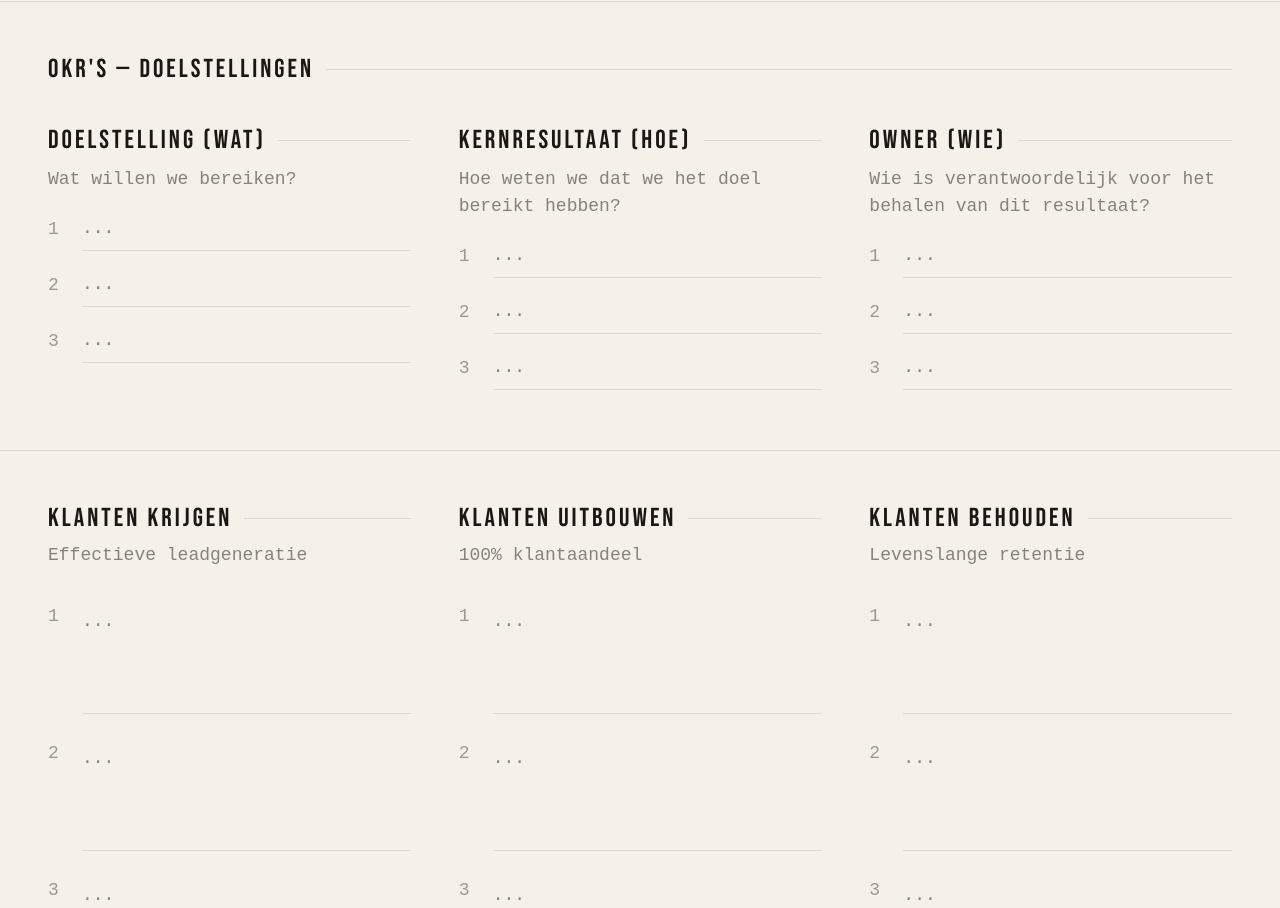
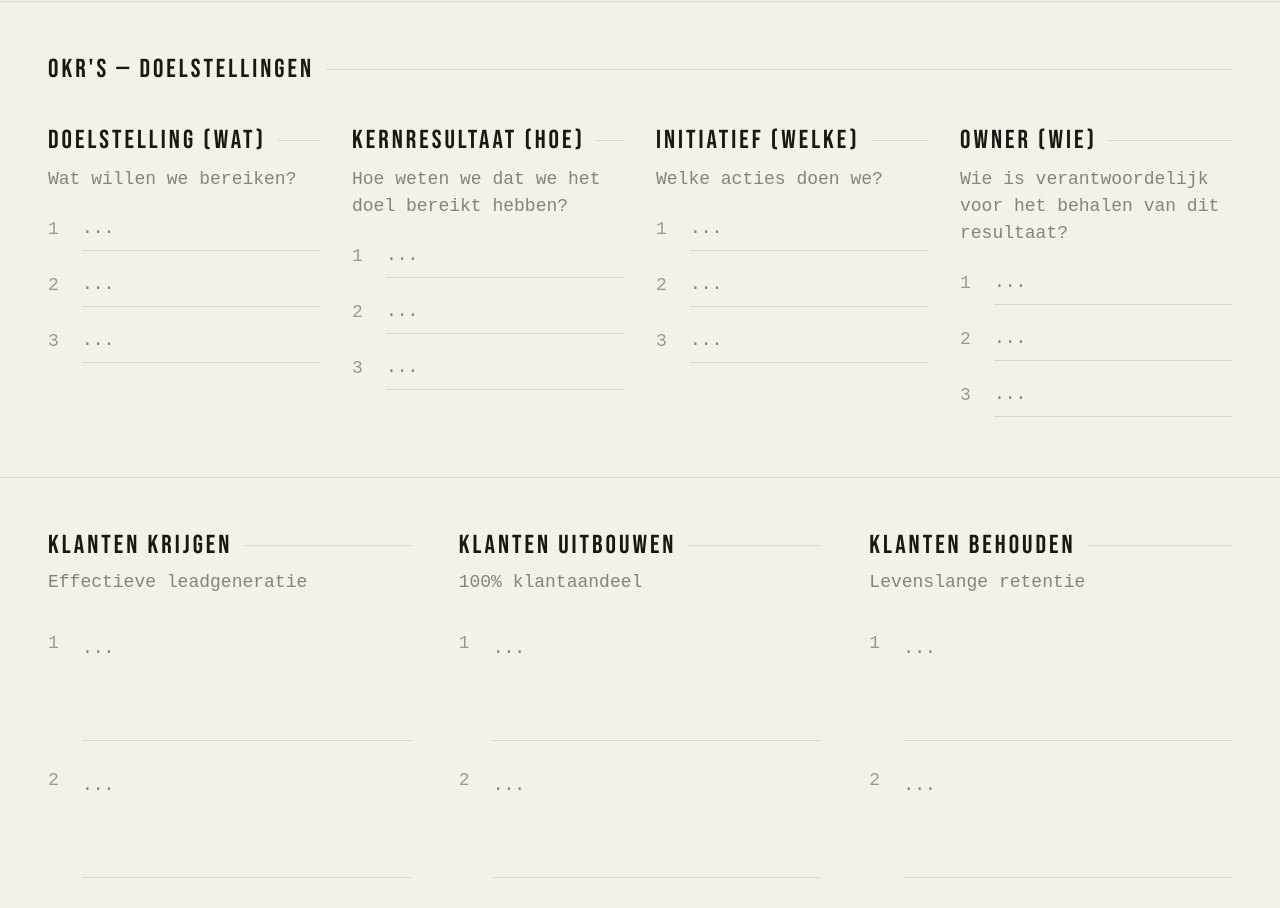
Before and after one commit to arnoceo-ops/arno-blog, a Next.js app: page /canvas/uitvoering in a window 1280 px wide. Shown: the part 1200-2108 px from the top of the page. Built offline with nearby package versions, Linux system fonts and the light colour scheme; no server answers.

Commit message:
okr 4 kolommen met initiatief welke toegevoegd

```diff
--- a/app/canvas/uitvoering/page.tsx
+++ b/app/canvas/uitvoering/page.tsx
@@ -20,12 +20,15 @@ const ALL_FIELDS: FieldDef[] = [
   { id: 'cruciale_kpi', label: 'Cruciale KPI', sub: '', type: 'input' },
   { id: 'okr_wat_1', label: 'DOELSTELLING (WAT)', sub: 'Wat willen we bereiken?', type: 'textarea' },
   { id: 'okr_hoe_1', label: 'KERNRESULTAAT (HOE)', sub: 'Hoe weten we dat we het doel bereikt hebben?', type: 'textarea' },
+  { id: 'okr_initiatief_1', label: 'INITIATIEF (WELKE)', sub: 'Welke acties doen we?', type: 'textarea' },
   { id: 'okr_wie_1', label: 'OWNER', sub: 'Wie is verantwoordelijk voor het behalen van dit resultaat?', type: 'input' },
   { id: 'okr_wat_2', label: 'DOELSTELLING (WAT)', sub: 'Wat willen we bereiken?', type: 'textarea' },
   { id: 'okr_hoe_2', label: 'KERNRESULTAAT (HOE)', sub: 'Hoe weten we dat we het doel bereikt hebben?', type: 'textarea' },
+  { id: 'okr_initiatief_2', label: 'INITIATIEF (WELKE)', sub: 'Welke acties doen we?', type: 'textarea' },
   { id: 'okr_wie_2', label: 'OWNER', sub: 'Wie is verantwoordelijk voor het behalen van dit resultaat?', type: 'input' },
   { id: 'okr_wat_3', label: 'DOELSTELLING (WAT)', sub: 'Wat willen we bereiken?', type: 'textarea' },
   { id: 'okr_hoe_3', label: 'KERNRESULTAAT (HOE)', sub: 'Hoe weten we dat we het doel bereikt hebben?', type: 'textarea' },
+  { id: 'okr_initiatief_3', label: 'INITIATIEF (WELKE)', sub: 'Welke acties doen we?', type: 'textarea' },
   { id: 'okr_wie_3', label: 'OWNER', sub: 'Wie is verantwoordelijk voor het behalen van dit resultaat?', type: 'input' },
   { id: 'klanten_krijgen_1', label: '1', sub: '', type: 'textarea' },
   { id: 'klanten_krijgen_2', label: '2', sub: '', type: 'textarea' },
@@ -425,11 +428,14 @@ export default function UitvoeringPage() {
       {/* OKR */}
       <div style={{ ...s.sectionDivider, paddingBottom: '48px' }}>
         <div style={{ ...s.groupLabel, marginBottom: '32px' }}>OKR'S — DOELSTELLINGEN<span style={s.fieldLabelLine} /></div>
-        <div style={{ display: 'grid', gridTemplateColumns: '1fr 1fr 1fr', gap: '48px' }}>
+        <div style={{ display: 'grid', gridTemplateColumns: '1fr 1fr 1fr 1fr', gap: '32px' }}>
           <OkrCol title="DOELSTELLING (WAT)" sub="Wat willen we bereiken?" prefix="okr_wat"
             answers={answers} arnobotFeedback={arnobotFeedback} arnobotLoading={arnobotLoading}
             handleChange={handleChange} handleBlur={handleBlur} handleArnoBot={handleArnoBot} />
           <OkrCol title="KERNRESULTAAT (HOE)" sub="Hoe weten we dat we het doel bereikt hebben?" prefix="okr_hoe"
+            answers={answers} arnobotFeedback={arnobotFeedback} arnobotLoading={arnobotLoading}
+            handleChange={handleChange} handleBlur={handleBlur} handleArnoBot={handleArnoBot} />
+          <OkrCol title="INITIATIEF (WELKE)" sub="Welke acties doen we?" prefix="okr_initiatief"
             answers={answers} arnobotFeedback={arnobotFeedback} arnobotLoading={arnobotLoading}
             handleChange={handleChange} handleBlur={handleBlur} handleArnoBot={handleArnoBot} />
           <OkrCol title="OWNER (WIE)" sub="Wie is verantwoordelijk voor het behalen van dit resultaat?" prefix="okr_wie"
```
